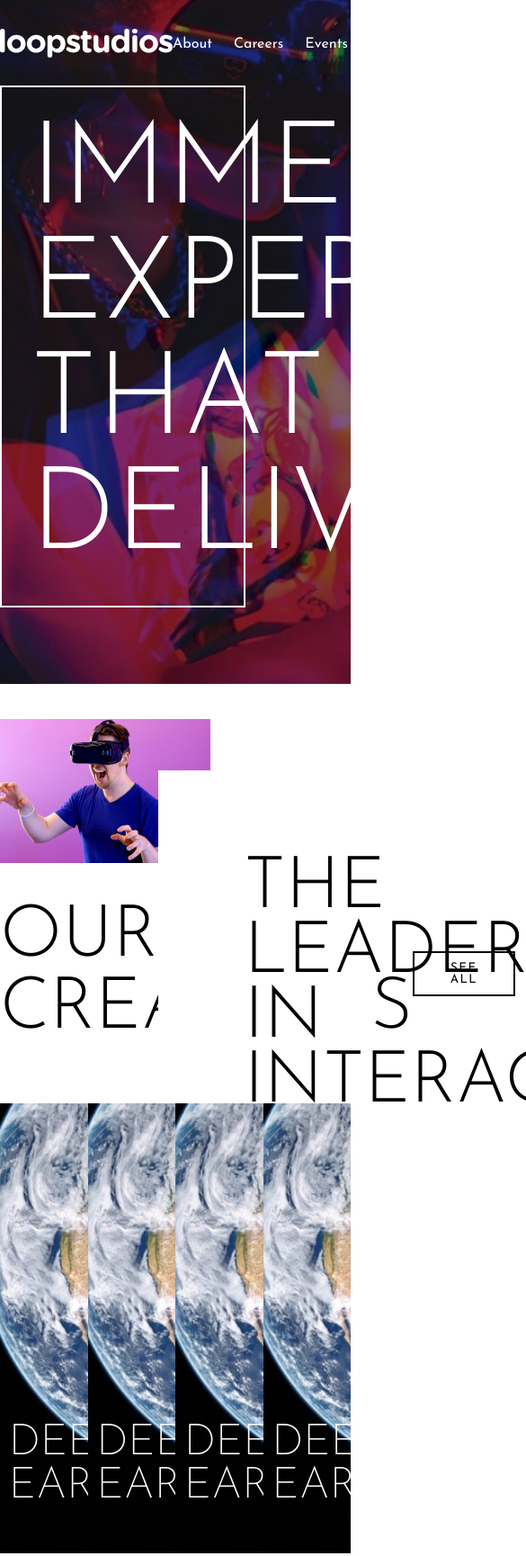
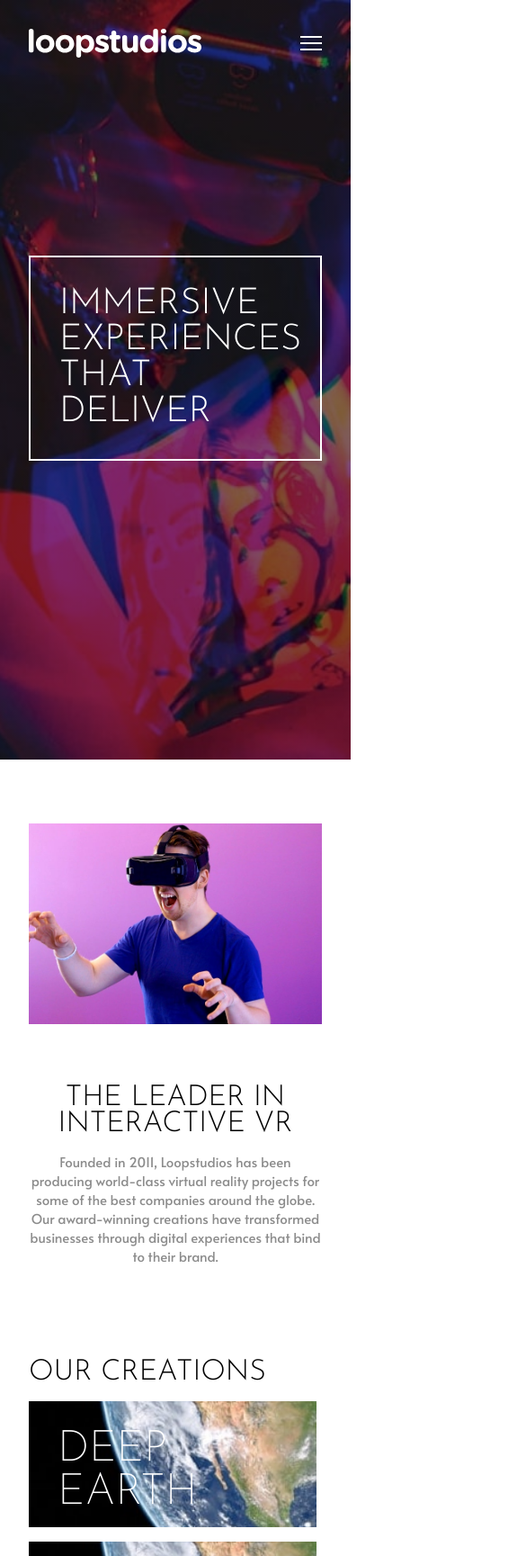
Before and after one commit to sumit-kumar-das-20/loopstudios-landing-page-main, a plain HTML site: page index.html in a window 390 px wide. Shown: the top 1729 px of the page at 90% size, 585 px wide, since content can reach past the window. Drawn offline with Linux system fonts and the light colour scheme.

Commit message:
mobile responsive complete

```diff
--- a/index.html
+++ b/index.html
@@ -25,13 +25,14 @@
     <header>
       <nav class="container item_center">
         <img src="./images/logo.svg" alt="nav-logo" />
-        <ul class="item_center">
+        <ul class="item_center nav_links">
           <li><a href="#"> About </a></li>
           <li><a href="#"> Careers </a></li>
           <li><a href="#"> Events </a></li>
           <li><a href="#"> Products </a></li>
           <li><a href="#"> Support </a></li>
         </ul>
+        <img src="./images/icon-hamburger.svg" alt="ham_burger" class="ham_burger" />
       </nav>
 
       <div class="container hero_title">
--- a/style.css
+++ b/style.css
@@ -95,7 +95,7 @@ section.middle_section div:first-child {
 
 section.middle_section div:last-child {
   /* border: 1px solid #000; */
-  width: 60%;
+  width: fit-content;
   padding: 6rem;
   /* width: 800px;
   height: 400px; */
@@ -109,7 +109,7 @@ section.middle_section div:last-child {
 section.middle_section div:last-child h1 {
   font-family: "Josefin Sans", sans-serif;
   font-weight: 300;
-  font-size: 5rem;
+  font-size: 4.5rem;
   line-height: 0.9;
   text-transform: uppercase;
 }
@@ -155,6 +155,8 @@ section.card .title button {
 section.card .card_container {
   justify-content: space-between;
   margin-top: 4rem;
+  flex-wrap: wrap;
+  gap: 1rem;
 }
 
 section.card .card_container .card {
@@ -194,3 +196,94 @@ footer .copyright {
 footer .copyright p {
   color: var(--Dark-Gray);
 }
+
+.ham_burger {
+  display: none;
+}
+
+/* responsive */
+@media (max-width: 1440px) {
+  .container {
+    padding: 2rem;
+  }
+  header {
+    height: 100vh;
+  }
+  header .hero_title {
+    margin-top: 2%;
+  }
+  header .hero_title h1 {
+    font-size: 4.5rem;
+  }
+  section.middle_section {
+    display: flex;
+    align-items: center;
+    justify-content: center;
+    flex-direction: column;
+  }
+  section.middle_section div:last-child {
+    position: relative;
+    top: 0;
+    left: 0;
+  }
+}
+@media (max-width: 840px) {
+  header .hero_title {
+    margin-top: 40%;
+  }
+  header .hero_title h1 {
+    width: 100%;
+    font-size: 2.5rem;
+  }
+  section.middle_section div:first-child {
+    padding: 2rem;
+    width: 100%;
+  }
+  section.middle_section div:last-child {
+    padding: 2rem;
+    text-align: center;
+  }
+  section.middle_section div:last-child h1 {
+    font-size: 2rem;
+  }
+  section.card .title h1 {
+    font-size: 2rem;
+    text-align: center;
+  }
+  section.card .card_container .card {
+    height: 140px;
+  }
+  section.card .card_container .card p {
+    font-size: 3rem;
+  }
+  section.card .card_container {
+    margin-top: 1rem;
+  }
+  footer .justify_between {
+    flex-direction: column;
+  }
+
+  footer ul:first-child {
+    flex-direction: column-reverse;
+  }
+  footer p {
+    margin-top: 1rem;
+  }
+  footer img {
+    margin-bottom: 2rem;
+  }
+}
+@media (max-width: 600px) {
+  /* .container {
+    padding: 2rem;
+  } */
+  header .nav_links {
+    display: none;
+  }
+  .ham_burger {
+    display: block;
+  }
+  section.card .title button {
+    display: none;
+  }
+}
```
